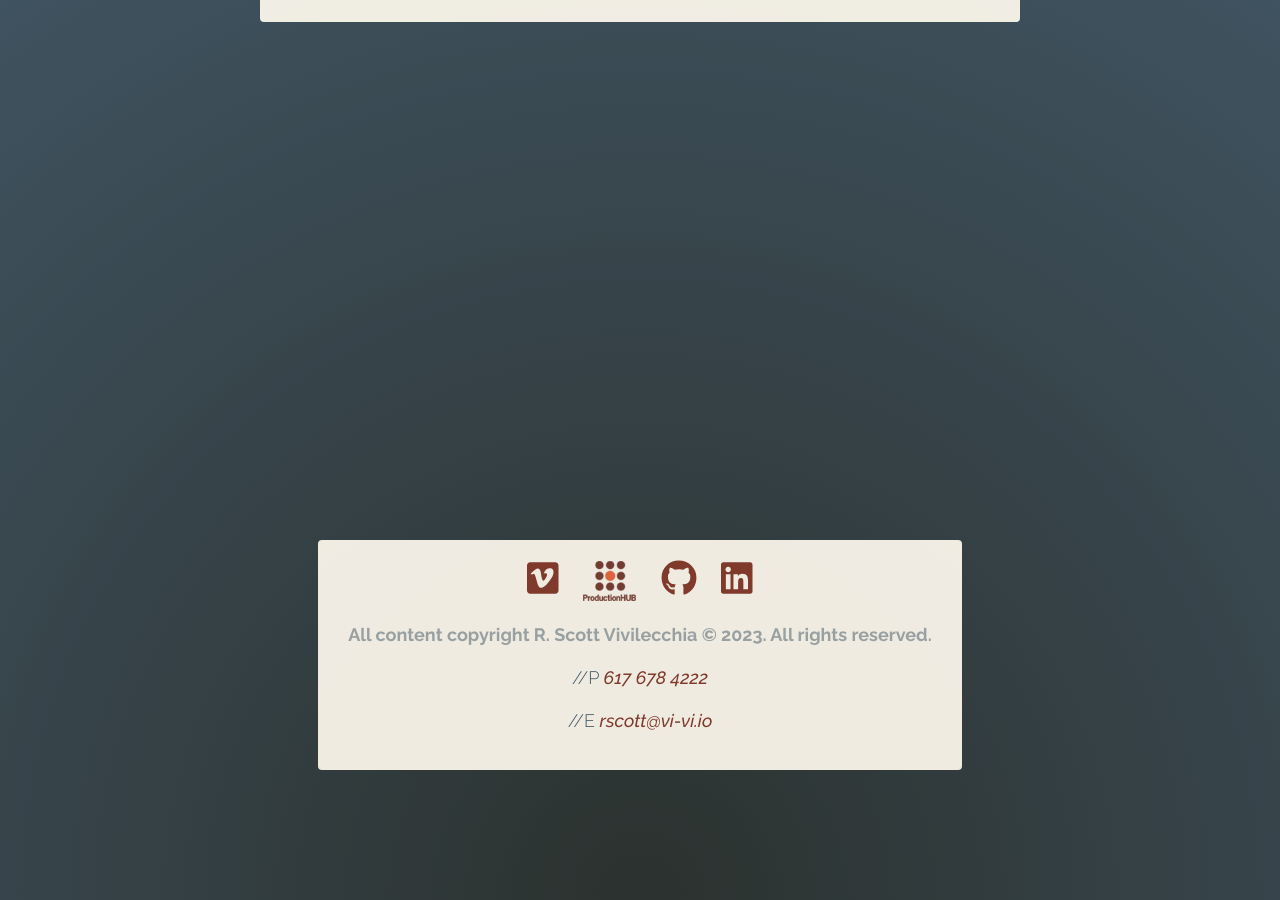
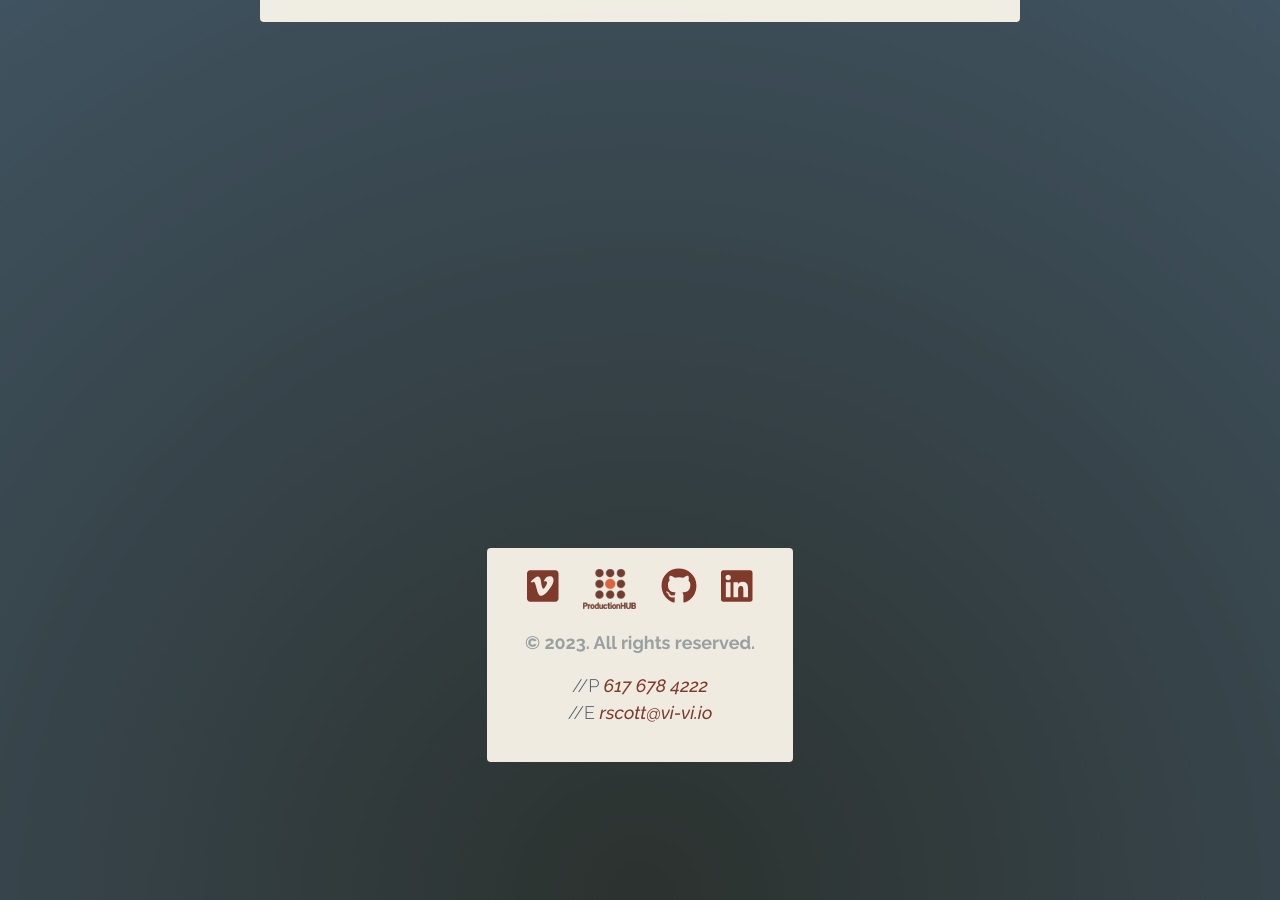
Before and after one commit to vi-vi-io/Portfolio-page, a Jekyll site: the page built from index.md, in a window 1280 px wide and 900 px high, scrolled down 4633 px. Built offline with Jekyll 4.4.1, drawn with Linux system fonts in a browser that asks for light colours; nearby versions of some CDN libraries.

Commit message:
footer copy and layout

```diff
--- a/_includes/footer.html
+++ b/_includes/footer.html
@@ -8,9 +8,8 @@
 							{% include social_links.html %}
 						{% endif %}
 						<div class="spacer-20px"></div>
-						<p><strong>All content copyright R. Scott Vivilecchia &copy; {{ site.time | date: '%Y' }}. All rights reserved.</strong></p>
-						<p>//P <a href="tel:+16176784222">617 678 4222</a></p>
-						<p>//E <a href="mailto:rscott@vi-vi.io?subject=Mail from vi-vi.io contact form"">rscott@vi-vi.io</a></p>
+						<p><strong>&copy; {{ site.time | date: '%Y' }}. All rights reserved.</strong></p>
+						<p>//P <a href="tel:+16176784222">617 678 4222</a><br>//E <a href="mailto:rscott@vi-vi.io?subject=Mail from vi-vi.io contact form"">rscott@vi-vi.io</a></p>
 					</div>
 				</div>
 			</div>
```
